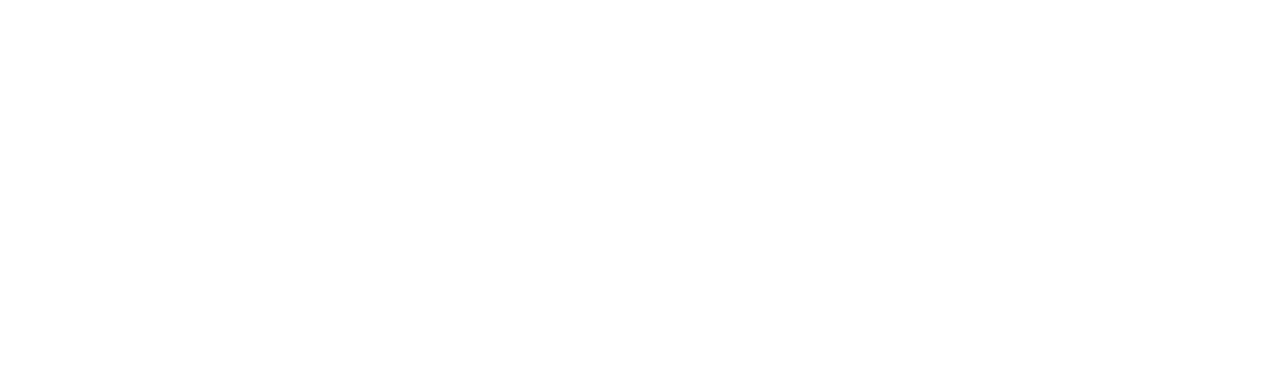
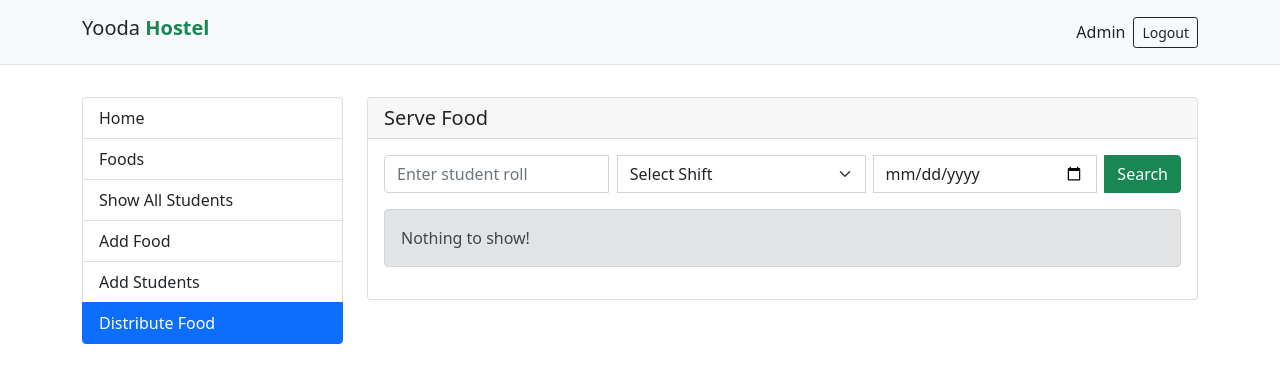
Before and after one commit to Imtious-coder/Yooda-Hostel-UI, a React (Create React App) app: page /distribution-food in a window 1280 px wide. Before the commit this address had no page. Shown: the top 382 px of the page. Built offline with nearby package versions, Linux system fonts and the light colour scheme; no server answers.

Commit message:
Food Distribution and Serveing system complete

```diff
--- a/src/App.js
+++ b/src/App.js
@@ -1,5 +1,6 @@
 import 'bootstrap/dist/css/bootstrap.min.css';
 import { BrowserRouter, Route, Routes } from 'react-router-dom';
+import Distribution from './Components/Distribution/Distribution';
 import Edit_Student from './Components/Edit_Student/Edit_Student';
 import Foods from './Components/Foods/Foods';
 import Food_Form from './Components/Food_Form/Food_Form';
@@ -18,7 +19,7 @@
         <Route path="/add-students" element={<Student_Form />} />
         <Route path="/show-students" element={<Students />} />
         <Route path="/show-students/:id" element={<Edit_Student />} />
-        {/* <Route path="/distribution-food" element={<DistributeFood />} /> */}
+        <Route path="/distribution-food" element={<Distribution />} />
         <Route path="/serve-students/:id/:shift" element={<Serve_Form />} />
       </Routes>
     </BrowserRouter>
--- /dev/null
+++ b/src/Components/Distribution/Distribution.js
@@ -0,0 +1,185 @@
+import axios from 'axios';
+import React, { useEffect, useState } from 'react';
+import { Alert, Form, Table } from 'react-bootstrap';
+import { useForm } from 'react-hook-form';
+import { Link } from 'react-router-dom';
+import Admin_Page from '../Admin_Page/Admin_Page';
+
+const Distribution = () => {
+  const [filterStudent, setFilterStudent] = useState(null);
+  const [students, setStudents] = useState([]);
+
+  // loading and success state
+  const [isLoading, setIsLoading] = useState(false);
+  const [msg, setMsg] = useState(null);
+
+  useEffect(() => {
+    setIsLoading(true);
+    axios
+      .get('http://localhost:5001/students')
+      .then((res) => {
+        setStudents(res.data.result);
+        setIsLoading(false);
+      })
+      .catch((err) => {
+        console.log(err);
+      })
+      .finally(() => {
+        setIsLoading(false);
+      });
+  }, []);
+
+  const onSubmit = (data) => {
+    const { searchRoll, date, shift } = data;
+
+    const filterId = students.find((st) => st.roll === searchRoll);
+
+    if (!filterId) {
+      setMsg('No matching roll found!');
+      return;
+    }
+    data = {
+      date: new Date(date).toLocaleDateString(),
+      shift: shift,
+      id: filterId._id,
+    };
+    axios
+      .post('http://localhost:5001/distribution', data)
+      .then((res) => {
+        if (res.data) {
+          let resStuId = res.data.studentId;
+          let findStudent = students.find((stu) => stu._id === resStuId);
+          let studentDetails = {
+            id: res.data._id,
+            studentId: res.data.studentId,
+            fullName: findStudent.fullName,
+            hall: findStudent.hall,
+            shift: res.data.shift,
+            date: res.data.date,
+            status: res.data.status,
+          };
+          setFilterStudent(studentDetails);
+        } else {
+          throw new Error();
+        }
+      })
+      .catch((err) => {
+        setFilterStudent({
+          studentId: data.id,
+          fullName: filterId.fullName,
+          hall: filterId.hall,
+          shift: data.shift,
+          date: data.date,
+        });
+      })
+      .finally(() => {
+        setIsLoading(false);
+        reset({});
+      });
+    setMsg(null);
+  };
+
+  const { register, handleSubmit, reset } = useForm();
+
+  return (
+    <Admin_Page pageTitle={'Serve Food'}>
+      {
+            isLoading &&
+            // Loader...
+            <div class="d-flex justify-content-center py-3">
+              <div class="spinner-grow text-info" role="status">
+                <span class="visually-hidden">Loading...</span>
+              </div>
+            </div>
+        }
+      <Form onSubmit={handleSubmit(onSubmit)} className="input-group mb-3">
+        <input
+          type="text"
+          className="form-control form-control-md"
+          placeholder="Enter student roll"
+          {...register('searchRoll', { required: true })}
+        />
+
+        <select
+          className="form-select mx-2"
+          {...register('shift', { required: true })}
+        >
+          <option selected defaultValue="">
+            Select Shift
+          </option>
+          <option value="morning">Morning</option>
+          <option value="day">Day</option>
+          <option value="night">Night</option>
+        </select>
+
+        <input
+          type="date"
+          className="form-control form-control-md me-2"
+          {...register('date', { required: true })}
+        />
+
+        <button type="submit" className="input-group-text btn-success">
+          Search
+        </button>
+      </Form>
+      {msg && <p>{msg}</p>}
+      {!!filterStudent ? (
+        <Table striped bordered hover>
+          <thead>
+            <tr className="text-center">
+              <th>Name</th>
+              <th>Hall</th>
+              <th>Shift</th>
+              <th>Date</th>
+              <th>Status</th>
+              <th>Action</th>
+            </tr>
+          </thead>
+          <tbody>
+            <tr className="text-center">
+              <td>{filterStudent?.fullName}</td>
+              <td>{filterStudent?.hall}</td>
+              <td>{filterStudent?.shift}</td>
+              <td>{filterStudent?.date}</td>
+              <td>
+                {!!filterStudent?.status ? (
+                  <span className="badge bg-success me-2">Already served!</span>
+                ) : (
+                  <span className="badge bg-danger me-2">Not Served</span>
+                )}
+              </td>
+              <td>
+                {!!filterStudent?.status ? (
+                  <button
+                    type="button"
+                    className="btn btn-outline-danger btn-sm my-1"
+                    disabled
+                  >
+                    Already Served
+                  </button>
+                ) : (
+                  <Link
+                    to={`/serve-students/${filterStudent.studentId}/${filterStudent.shift}?date=${filterStudent.date}`}
+                  >
+                    <button
+                      type="button"
+                      className="btn btn-outline-success btn-sm my-1"
+                    >
+                      Serve
+                    </button>
+                  </Link>
+                )}
+              </td>
+            </tr>
+          </tbody>
+        </Table>
+      ) : (
+        <Alert className="my-3" variant="secondary">
+          Nothing to show!
+        </Alert>
+      )}
+    </Admin_Page>
+  );
+};
+
+export default Distribution;
```
